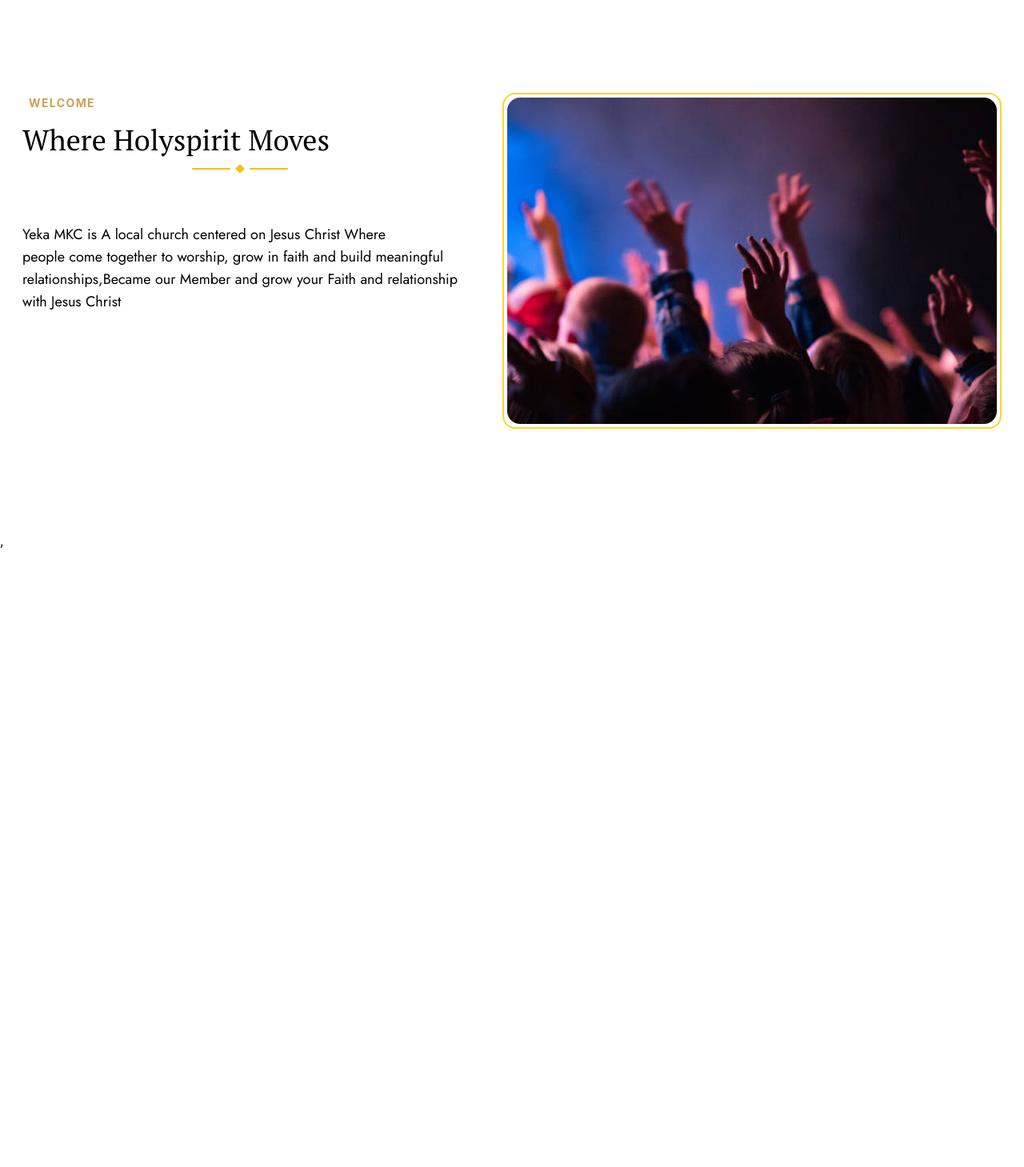
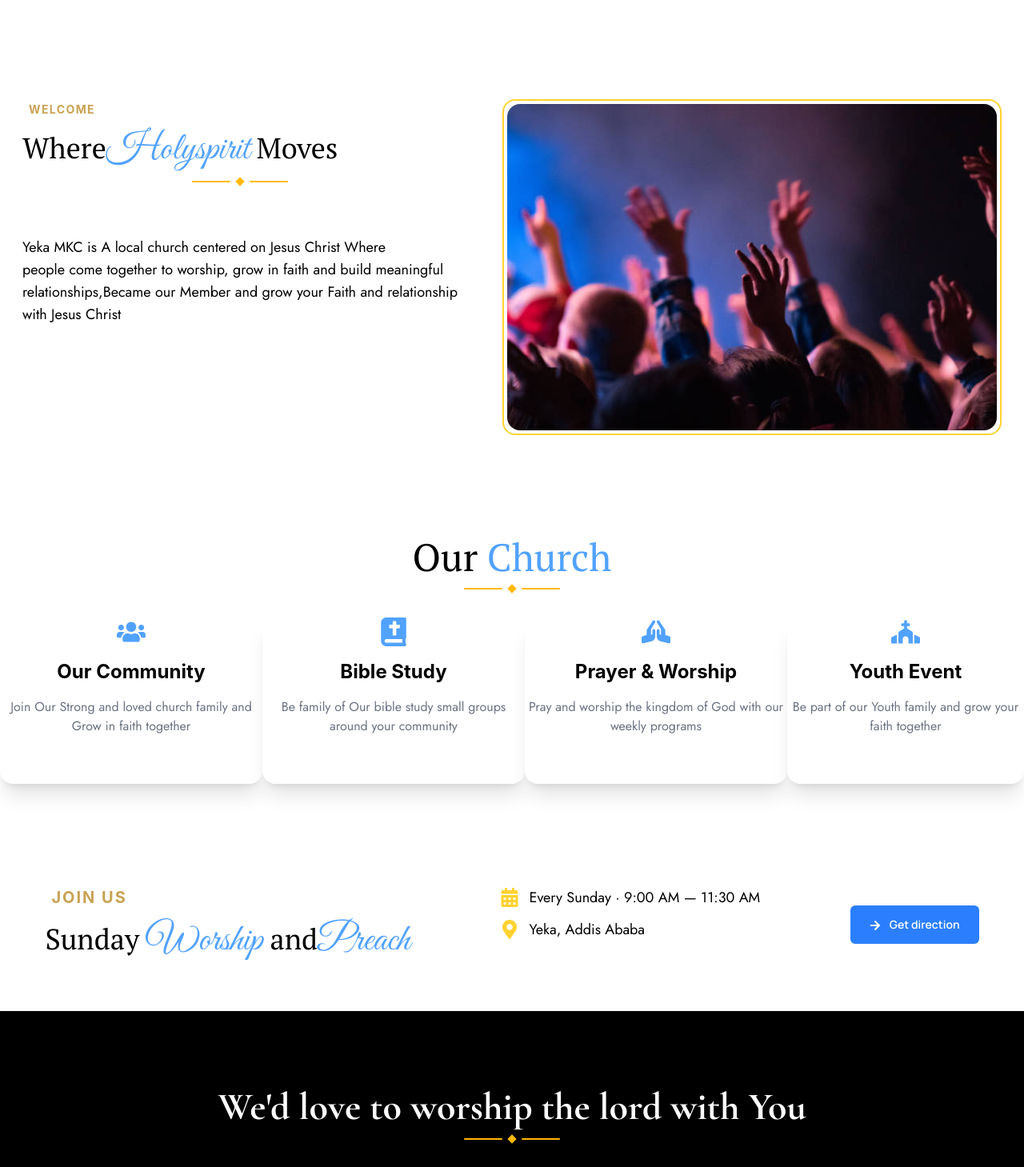
Before and after one commit to Paulos-g/Yeka-MKC, a React (Vite) app: page / in a window 1280 px wide. Shown: the part 951-2410 px from the top of the page at 80% size. Before the commit the page ends 1639 px from the top, so only its background shows below. Built offline with nearby package versions, Linux system fonts and the light colour scheme.

Commit message:
Finish the home page

```diff
--- a/src/App.tsx
+++ b/src/App.tsx
@@ -1,6 +1,9 @@
 import Nav from "./Components/Navbar";
 import Hero from "./Components/Hero";
 import BOdy from "./Components/Body";
+import { CTA } from "./Components/Cta";
+import SmallText from "./Components/SmallHeading";
+import Footer from "./Components/Footer";
 
 function App() {
   return (
@@ -12,6 +15,15 @@ function App() {
         </main>
       </div>
       <BOdy />
+      <CTA
+        Header="We'd love to worship the lord with You"
+        SmallHead="Come As you're. Join Our family this Sunday"
+      />
+      <SmallText
+        text="Explore More Through our Socials"
+        className="!text-3xl !mx-auto !block !mt-6"
+      />
+      <Footer />
     </div>
   );
 }
--- a/src/Components/Body.tsx
+++ b/src/Components/Body.tsx
@@ -1,19 +1,62 @@
 import HeadingUnderline from "./HeadingLine";
 import worshiping from "../assets/worshiping.jpg";
-
+import {
+  FaUsers,
+  FaBible,
+  FaChurch,
+  FaPrayingHands,
+  FaCalendarAlt,
+  FaMapMarkerAlt,
+  FaArrowRight,
+} from "react-icons/fa";
+import SmallText from "./SmallHeading";
+import Buttons from "./Button";
 function BOdy() {
+  const churchData = [
+    {
+      id: 1,
+      icon: [<FaUsers />],
+      title: "Our Community",
+      description:
+        "Join Our Strong and loved church family and Grow in faith together",
+    },
+    {
+      id: 2,
+      icon: [<FaBible />],
+      title: "Bible Study",
+      description:
+        "Be family of Our bible study small groups around your community ",
+    },
+    {
+      id: 3,
+      icon: [<FaPrayingHands />],
+      title: "Prayer & Worship",
+      description:
+        "Pray and worship the kingdom of God with our weekly programs",
+    },
+    {
+      id: 4,
+      icon: [<FaChurch />],
+      title: "Youth Event",
+      description: "Be part of our Youth family and grow your faith together",
+    },
+  ];
   return (
-    <div>
-      <h2 className="text-4xl font-pt-serif text-center mt-8 mb">
+    <>
+      <h2 className="text-5xl font-pt-serif text-center mt-8 mb">
         A Place to Belong
       </h2>
       <HeadingUnderline />
       <div className="mt-32 flex mb-32 justify-around">
         <div className="">
-          <span className="inline-block text-[#C9A253] font-manrope font-bold text-xs sm:text-sm tracking-widest uppercase mb-4 ml-2 text-center">
-            Welcome
-          </span>
-          <h2 className="text-4xl font-pt-serif ">Where Holyspirit Moves </h2>
+          <SmallText text="WELCOME" />
+          <h2 className="text-4xl font-pt-serif ">
+            Where
+            <span className="text-blue-400 font-great-vibes text-5xl">
+              Holyspirit{" "}
+            </span>
+            Moves
+          </h2>
           <HeadingUnderline />
 
           <p className="font-jost text-lg mt-16">
@@ -26,7 +69,6 @@ function BOdy() {
           </p>
         </div>
         <div className="rounded-2xl border-2 border-amber-300 p-1 transition-all duration-500 hover:border-amber-400 hover:shadow-[0_0_30px_rgba(251,191,36,0.6)]">
-          {" "}
           <img
             className="rounded-2xl"
             src={worshiping}
@@ -34,7 +76,69 @@ function BOdy() {
           />
         </div>
       </div>
-    </div>
+      <h2 className="text-center text-5xl font-pt-serif">
+        Our <span className="text-blue-400">Church</span>
+      </h2>
+      <HeadingUnderline />{" "}
+      <div
+        className="flex justify-around mt-8
+        "
+      >
+        {churchData.map((church, id) => (
+          <div
+            key={church.id}
+            className="bg-white max-w-82 h-52 rounded-2xl shadow-xl hover:bg-amber-100 transition-all ease-in-out duration-300"
+          >
+            <div className="flex justify-center">
+              <span className="text-blue-400 text-4xl mb-4">{church.icon}</span>
+            </div>
+            <p className="text-2xl font-bold mb-4 text-center">
+              {church.title}
+            </p>
+            <p className="text-base font-jost text-gray-500 text-center">
+              {church.description}
+            </p>
+          </div>
+        ))}
+      </div>
+      <div className="flex justify-around mt-32">
+        <div>
+          <SmallText text="Join us" className=" !text-xl" />
+          <h2 className="text-4xl font-pt-serif ">
+            Sunday{" "}
+            <span className="text-blue-400 font-great-vibes text-5xl">
+              Worship
+            </span>{" "}
+            and
+            <span className="text-blue-400 font-great-vibes text-5xl">
+              Preach
+            </span>{" "}
+          </h2>
+        </div>
+        <div>
+          <div className="flex items-center gap-3 mb-3">
+            <span className="text-amber-300 text-2xl">
+              <FaCalendarAlt />
+            </span>
+            <p className="font-jost text-lg">
+              Every Sunday · 9:00 AM — 11:30 AM
+            </p>
+          </div>
+          <div className="flex items-center gap-3">
+            <span className="text-amber-300 text-2xl">
+              <FaMapMarkerAlt />
+            </span>
+            <p className="font-jost text-lg">Yeka, Addis Ababa</p>
+          </div>
+        </div>
+
+        <Buttons
+          text="Get direction"
+          icon={FaArrowRight}
+          className=" !text-sm !font-semibold !rounded-md !h-12 !mt-6"
+        />
+      </div>
+    </>
   );
 }
 export default BOdy;
--- /dev/null
+++ b/src/Components/Cta.tsx
@@ -0,0 +1,28 @@
+import { HiUnderline } from "react-icons/hi2";
+import HeadingUnderline from "./HeadingLine";
+import Buttons from "./Button";
+import { FaArrowRight } from "react-icons/fa";
+interface ctaProp {
+  Header: String;
+  SmallHead: String;
+}
+export function CTA({ Header, SmallHead }: ctaProp) {
+  return (
+    <div className="bg-black min-h-screen w-screen mt-16 flex flex-col gap-18">
+      {" "}
+      <br />
+      <div>
+        <h2 className=" text-white text-center font-bold text-5xl font-cormorant ">
+          {Header}
+        </h2>
+        <HeadingUnderline />
+      </div>
+      <p className=" text-white text-center  text-xl">{SmallHead}</p>
+      <Buttons
+        text="Join Us This Sunday"
+        className=" !rounded-xl !mx-auto !block "
+        icon={FaArrowRight}
+      />
+    </div>
+  );
+}
--- /dev/null
+++ b/src/Components/Footer.tsx
@@ -0,0 +1,63 @@
+import { FaYoutube, FaInstagram, FaTiktok } from "react-icons/fa";
+
+function Footer() {
+  return (
+    <footer className="bg-[#050816] text-white py-20">
+      <div className="container mx-auto px-6 flex min-h-[320px] flex-col md:flex-row justify-between gap-12">
+        <div className="max-w-md flex flex-col justify-center">
+          <h3 className=" font-cinzel font-extrabold text-4xl mb-16">
+            Yeka MKC CHURCH
+          </h3>
+          <p className="text-sm text-slate-400 text-center md:text-left">
+            © 2026 Yeka MKC Local Church. All rights reserved. Elevating
+            tradition through faith.
+          </p>
+          <div className="mt-6 flex items-center gap-4">
+            <a
+              href="#"
+              aria-label="YouTube"
+              className="text-white transition-colors hover:text-amber-300"
+            >
+              <FaYoutube size={24} />
+            </a>
+            <a
+              href="#"
+              aria-label="Instagram"
+              className="text-white transition-colors hover:text-amber-300"
+            >
+              <FaInstagram size={24} />
+            </a>
+            <a
+              href="#"
+              aria-label="TikTok"
+              className="text-white transition-colors hover:text-amber-300"
+            >
+              <FaTiktok size={24} />
+            </a>
+          </div>
+        </div>
+
+        <div className="grid grid-cols-2 gap-10">
+          <div>
+            <p className="text-sm uppercase text-amber-300 mb-4">Explore</p>
+            <ul className="space-y-3 text-slate-300">
+              <li>About Us</li>
+              <li>Ministries</li>
+              <li>Get Involved</li>
+            </ul>
+          </div>
+          <div>
+            <p className="text-sm uppercase text-amber-300 mb-4">Information</p>
+            <ul className="space-y-3 text-slate-300">
+              <li>Events</li>
+              <li>Contact</li>
+              <li>Privacy Policy</li>
+            </ul>
+          </div>
+        </div>
+      </div>
+    </footer>
+  );
+}
+
+export default Footer;
--- /dev/null
+++ b/src/Components/Icons.tsx
@@ -0,0 +1,14 @@
+import { type IconType } from "react-icons";
+
+interface IconProp {
+  iconName: IconType;
+  className?: string;
+}
+
+export function Icon({ iconName: Icon, className = "" }: IconProp) {
+  return (
+    <div>
+      <Icon className={className} />
+    </div>
+  );
+}
--- a/src/Components/Navbar.tsx
+++ b/src/Components/Navbar.tsx
@@ -5,9 +5,8 @@ import { FaUser, FaGlobe } from "react-icons/fa";
 
 function Nav() {
   return (
-    <header className="sticky top-0 z-50 bg-white/60 backdrop-blur-xl border-b  shadow-lg border-white/30">
+    <header className="sticky top-0 z-100 bg-white/60 backdrop-blur-xl border-b  shadow-lg border-white/30">
       <div className="max-w-7xl mx-auto px-4 sm:px-6 lg:px-8 h-18 flex items-center justify-between">
-        {/* Logo and Brand Name */}
         <Link to="/" className="flex items-center gap-3 group">
           <img
             src={MKC}
@@ -19,7 +18,6 @@ function Nav() {
           </span>
         </Link>
 
-        {/* Navigation Links */}
         <nav className="hidden md:flex items-center gap-8">
           <Link
             to="/"
--- /dev/null
+++ b/src/Components/SmallHeading.tsx
@@ -0,0 +1,15 @@
+interface Props {
+  className: String;
+  text: String;
+}
+
+function SmallText({ text, className = "" }: Props) {
+  return (
+    <span
+      className={`inline-block text-[#C9A253] font-manrope font-bold text-xs sm:text-sm tracking-widest uppercase mb-4 ml-2 text-center ${className}`}
+    >
+      {text}{" "}
+    </span>
+  );
+}
+export default SmallText;
--- a/src/index.css
+++ b/src/index.css
@@ -2,6 +2,7 @@
 @import url("https://fonts.googleapis.com/css2?family=Manrope:wght@400;500;600;700&display=swap");
 @import url("https://fonts.googleapis.com/css2?family=PT+Serif:ital,wght@0,400;0,700;1,400;1,700&display=swap");
 @import url("https://fonts.googleapis.com/css2?family=Jost:ital,wght@0,100..900;1,100..900&family=PT+Serif:ital,wght@0,400;0,700;1,400;1,700&display=swap");
+@import url("https://fonts.googleapis.com/css2?family=Great+Vibes&display=swap");
 @import "tailwindcss";
 @theme {
   --font-cormorant: "Cormorant Garamond", serif;
@@ -9,4 +10,5 @@
 @theme {
   --font-pt-serif: "PT Serif", serif;
   --font-jost: "Jost", sans-serif;
+  --font-great-vibes: "Great Vibes", cursive;
 }
```
